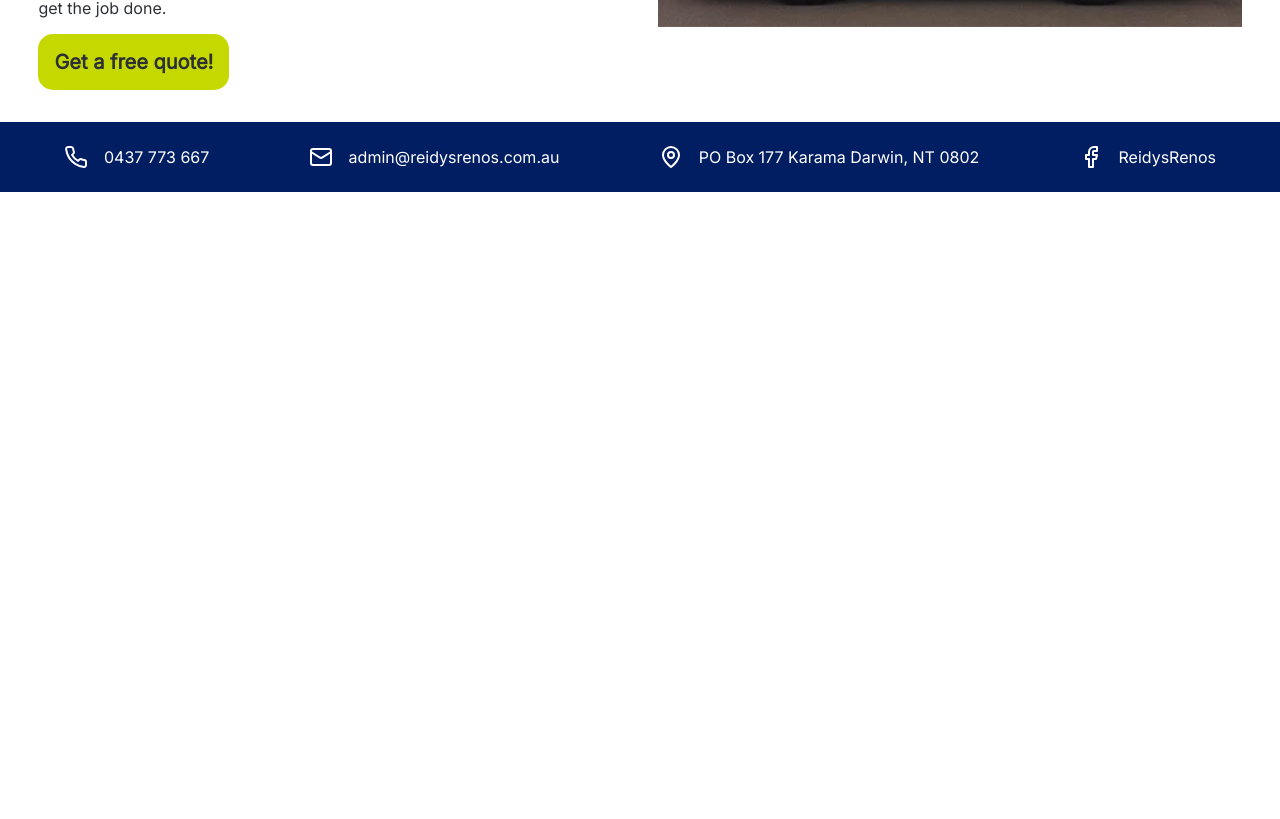
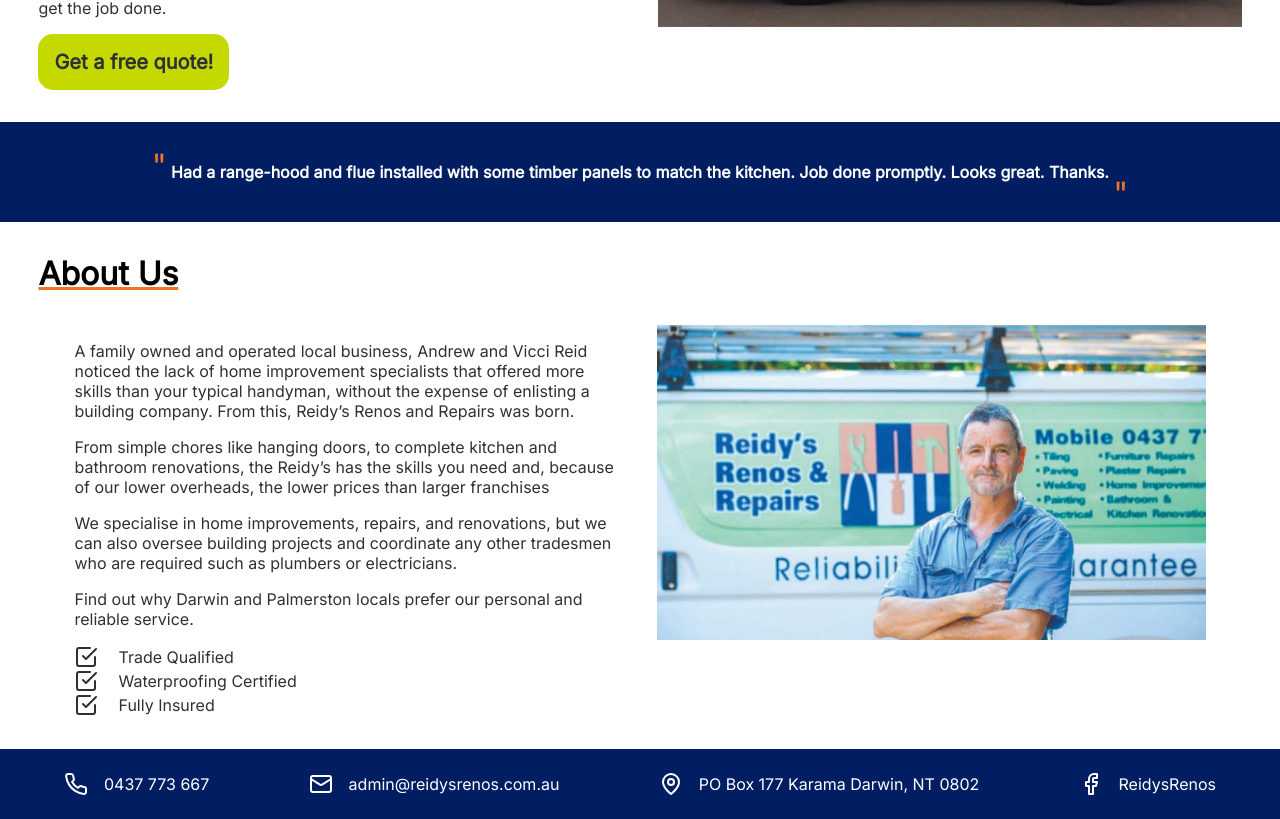
Before and after one commit to Prydeton/reidys-renos-repairs, a React (Vite) app: page / in a window 1280 px wide. Shown: the part 659-1478 px from the top of the page. Before the commit the page ends 851 px from the top, so only its background shows below. Built offline with nearby package versions, Linux system fonts and the light colour scheme.

Commit message:
Add testimony courasel and about us section

```diff
--- a/package.json
+++ b/package.json
@@ -17,6 +17,7 @@
     "lucide-react": "^0.105.0-alpha.4",
     "react": "^18.2.0",
     "react-dom": "^18.2.0",
+    "react-responsive-carousel": "^3.2.23",
     "react-router-dom": "^6.4.3"
   },
   "devDependencies": {
--- a/src/components/ServiceTick/ServiceTick.jsx
+++ /dev/null
@@ -1,10 +0,0 @@
-import { CheckSquare } from 'lucide-react'
-
-import { ServiceTickWrapper } from './ServiceTick.styles'
-
-const ServiceTick = ({ service }) => <ServiceTickWrapper>
-  <CheckSquare />
-  <p>{service}</p>
-</ServiceTickWrapper>
-
-export default ServiceTick
--- /dev/null
+++ b/src/components/Testimony/Testimony.jsx
@@ -0,0 +1,11 @@
+import { TestimonyContainer, TestimonyContent } from './Testimony.styles'
+
+const Testimony = ({text}) => <TestimonyContainer>
+  <TestimonyContent>
+    <span>"</span>
+    <p>{text}</p>
+    <span>"</span>
+  </TestimonyContent>
+</TestimonyContainer>
+
+export default Testimony
--- /dev/null
+++ b/src/components/Testimony/Testimony.styles.js
@@ -0,0 +1,37 @@
+import { styled } from 'goober'
+
+export const TestimonyContainer = styled('div')`
+  display: flex;
+  align-items: center;
+  justify-content: center;
+  height: 100px;
+  width: 100%;
+  padding: 1em;
+`
+
+export const TestimonyContent = styled('div')`
+  position: relative;
+  padding: 1em 1.2em;
+
+  p {
+    color: white;
+    font-weight: bold;
+    margin: 0;
+  }
+
+  span {
+    position: absolute;
+    color: var(--brand-orange);
+    font-size: 2em;
+  }
+
+  span:first-of-type {
+    top: 0;
+    left: 0;
+  }
+
+  span:last-of-type {
+    bottom: -15px;
+    right: 0;
+  }
+`
--- /dev/null
+++ b/src/components/TickListItem/TickListItem.jsx
@@ -0,0 +1,10 @@
+import { CheckSquare } from 'lucide-react'
+
+import { TickListItemWrapper } from './TickListItem.styles'
+
+const TickListItem = ({ text }) => <TickListItemWrapper>
+  <CheckSquare />
+  <p>{text}</p>
+</TickListItemWrapper>
+
+export default TickListItem
--- a/src/components/ServiceTick/ServiceTick.styles.js
+++ b/src/components/TickListItem/TickListItem.styles.js
@@ -1,6 +1,6 @@
 import { styled } from 'goober'
 
-export const ServiceTickWrapper = styled('div')`
+export const TickListItemWrapper = styled('div')`
   display: flex;
   gap: 20px;
   align-items: center;
--- a/src/components/index.js
+++ b/src/components/index.js
@@ -1,4 +1,5 @@
 export { default as Button } from './Button/Button'
 export { default as Header } from './Header/Header'
 export { default as Footer } from './Footer/Footer'
-export { default as ServiceTick } from './ServiceTick/ServiceTick'
+export { default as TickListItem } from './TickListItem/TickListItem'
+export { default as Testimony } from './Testimony/Testimony'
--- a/src/index.jsx
+++ b/src/index.jsx
@@ -8,6 +8,7 @@
 import { Footer, Header } from './components'
 import * as Pages from './pages'
 import './style.scss'
+
 // Set up goober to use React
 setup(createElement)
 
--- a/src/pages/Home/Home.jsx
+++ b/src/pages/Home/Home.jsx
@@ -1,6 +1,9 @@
-import { Button, ServiceTick } from '/src/components'
+import { Carousel } from 'react-responsive-carousel'
 
-import { IntroDetail, IntroImageContainer, IntroWrapper, Motto, MottoWrapper, ServicesContainer, Wrapper } from './Home.styles'
+import { Button, Testimony, TickListItem } from '/src/components'
+
+import { AboutImageContainer, AboutTickList, AboutUsDetail, AboutUsWrapper, IntroDetail, IntroImageContainer, IntroWrapper, Motto, MottoWrapper, ServicesContainer, TestimoniesWrapper, Wrapper } from './Home.styles'
+import 'react-responsive-carousel/lib/styles/carousel.min.css'
 
 const Home = () => <Wrapper>
   <MottoWrapper>
@@ -16,16 +19,16 @@
       <p>Our services include:</p>
       <ServicesContainer>
         <div>
-          <ServiceTick service="Painting" />
-          <ServiceTick service="Tiling" />
-          <ServiceTick service="Welding" />
-          <ServiceTick service="Plastering" />
+          <TickListItem text="Painting" />
+          <TickListItem text="Tiling" />
+          <TickListItem text="Welding" />
+          <TickListItem text="Plastering" />
         </div>
         <div>
-          <ServiceTick service="Paving" />
-          <ServiceTick service="Home Improvements" />
-          <ServiceTick service="Bathroom Renovations" />
-          <ServiceTick service="Kitchen  Renovations" />
+          <TickListItem text="Paving" />
+          <TickListItem text="Home Improvements" />
+          <TickListItem text="Bathroom Renovations" />
+          <TickListItem text="Kitchen  Renovations" />
         </div>
       </ServicesContainer>
       <p>Whether its a full bathroom renovation or a simple fly wire replacement, we'll get the job done.</p>
@@ -35,6 +38,33 @@
       <img src="/van.png"></img>
     </IntroImageContainer>
   </IntroWrapper>
+  <TestimoniesWrapper>
+    <Carousel infiniteLoop autoPlay showArrows={false} showIndicators={false} showStatus={false}>
+      <Testimony text="Excellent service! Found them to be reliable, prompt and clean. Would highly recommend their services." />
+      <Testimony text="Had a range-hood and flue installed with some timber panels to match the kitchen. Job done promptly. Looks great. Thanks." />
+      <Testimony text="You did an AMAZING job at Darwin's Peterpans Adventure Travel store! Professional, friendly and reliable service. Thanks!!." />
+      <Testimony text="As always, a great job done by Andrew!" />
+    </Carousel>
+  </TestimoniesWrapper>
+  <AboutUsWrapper>
+    <h1>About Us</h1>
+    <AboutUsDetail>
+      <div>
+        <p>A family owned and operated local business, Andrew and Vicci Reid noticed the lack of home improvement specialists that offered more skills than your typical handyman, without the expense of enlisting a building company. From this, Reidy’s Renos and Repairs was born.</p>
+        <p>From simple chores like hanging doors, to complete kitchen and bathroom renovations,  the Reidy’s has the skills you need and, because of our lower overheads, the lower prices than larger franchises</p>
+        <p>We specialise in home improvements, repairs, and renovations, but we can also oversee  building projects and coordinate any other tradesmen who are required such as plumbers or electricians.</p>
+        <p>Find out why Darwin and Palmerston locals prefer our personal and reliable service.</p>
+        <AboutTickList>
+          <TickListItem text="Trade Qualified" />
+          <TickListItem text="Waterproofing Certified" />
+          <TickListItem text="Fully Insured" />
+        </AboutTickList>
+      </div>
+      <AboutImageContainer>
+        <img src="/newspaper.png"></img>
+      </AboutImageContainer>
+    </AboutUsDetail>
+  </AboutUsWrapper>
 </Wrapper>
 
 
--- a/src/pages/Home/Home.styles.js
+++ b/src/pages/Home/Home.styles.js
@@ -71,3 +71,42 @@
     gap: 3px
   }
 `
+
+export const TestimoniesWrapper = styled('div')`
+  width: 100%;
+  background-color: var(--brand-blue);
+  height: 100px;
+`
+
+export const AboutUsWrapper = styled('div')`
+  margin: 2em 3%;
+`
+
+export const AboutUsDetail = styled('div')`
+  display: grid;
+  grid-template-columns: 1fr 1fr;
+  gap: 7em;
+  margin: 2em 3%;
+
+  @media (max-width: 1620px) {
+    gap: 3%;
+  }
+
+  @media (max-width: 1200px) {
+    grid-template-rows: 1.1fr min-content;
+    grid-template-columns: none;
+    gap: 1em;
+  }
+`
+
+export const AboutTickList = styled('div')`
+
+`
+
+export const AboutImageContainer = styled('div')`
+  img {
+    display: block;
+    max-width: 100%;
+    height: auto;
+  }
+`
```
Also changed, not shown: public/newspaper.png (added), src/components/Footer/Footer.styles.js (line endings or trailing spaces), 1 other file (tests, documents, lock files or other folders).
